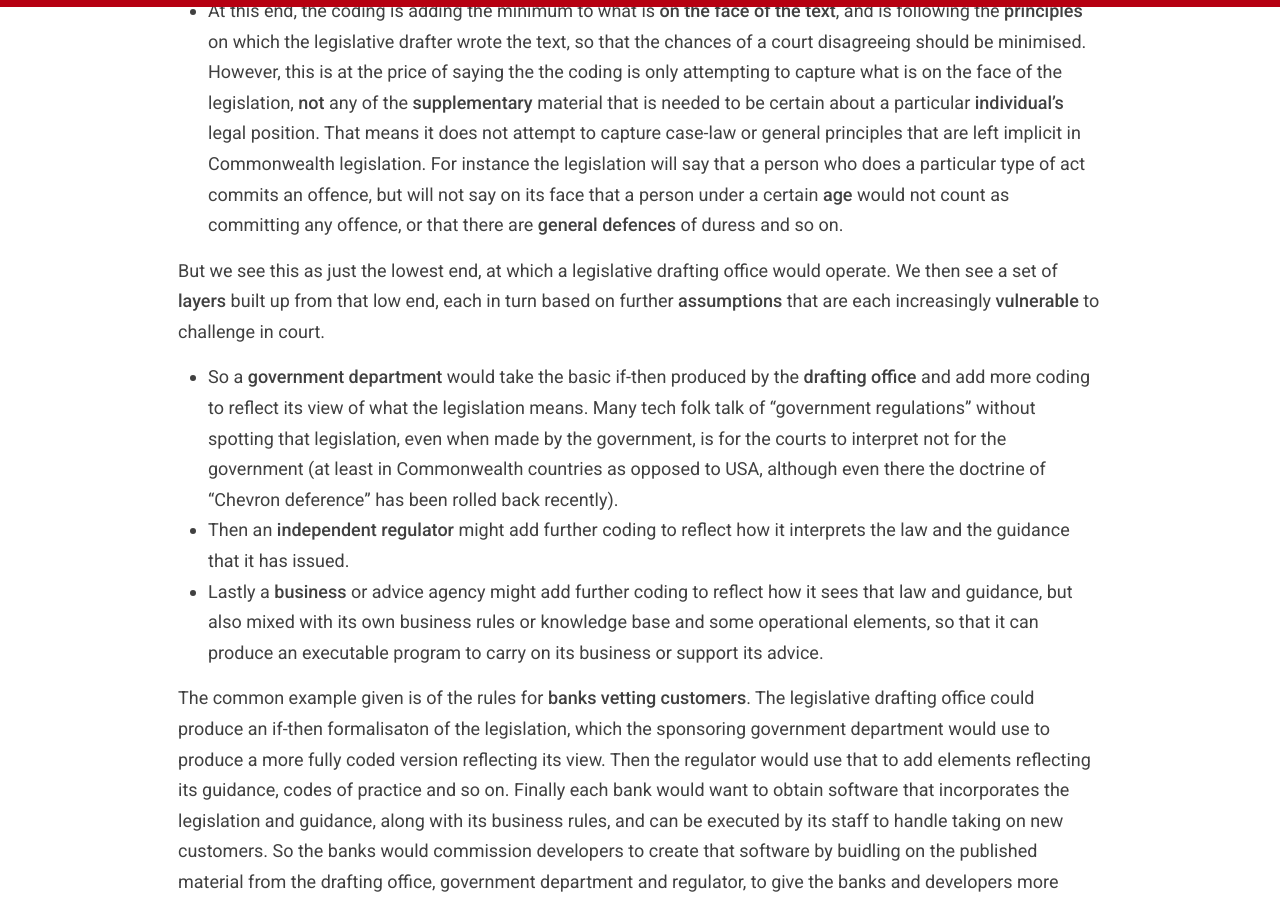
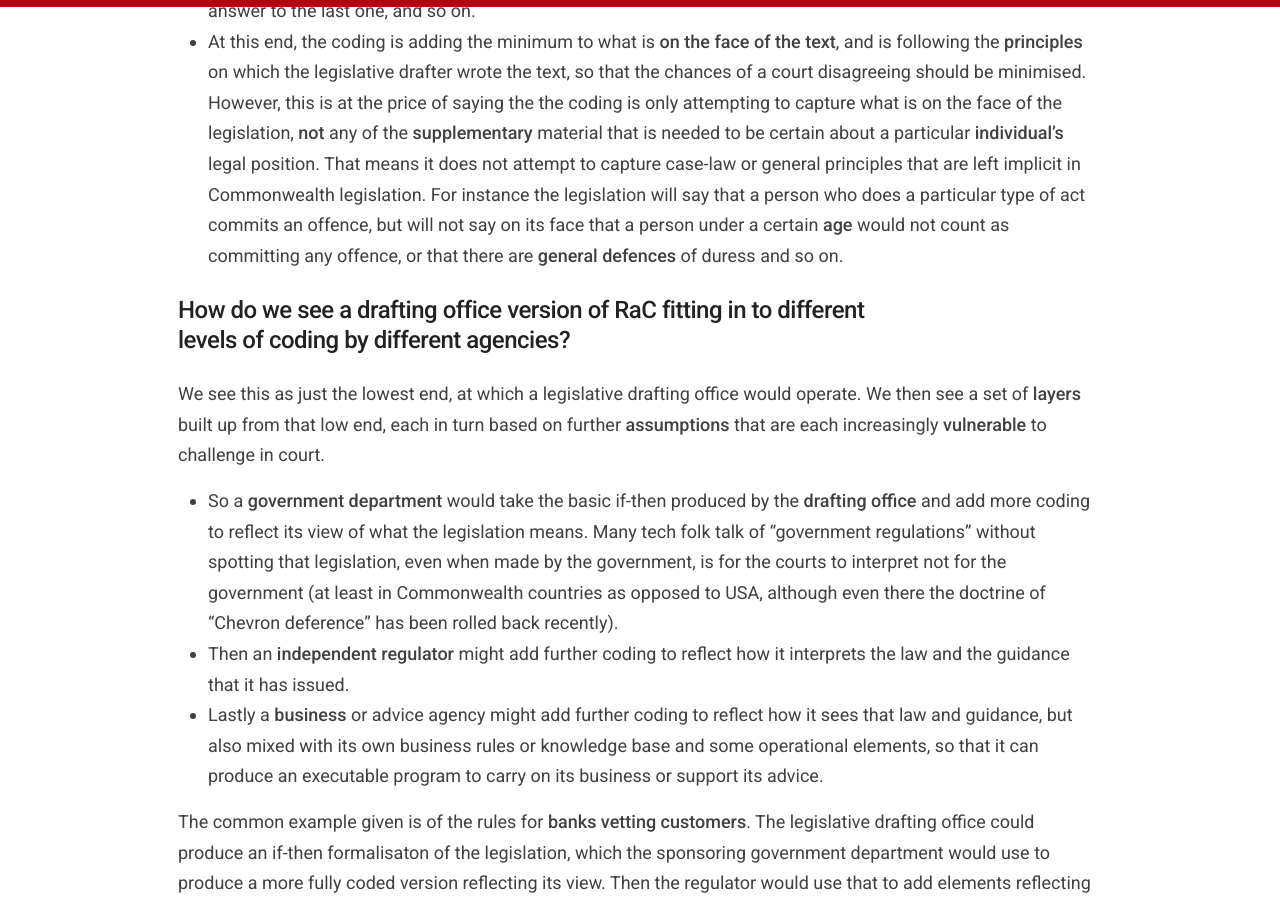
Before and after one commit to crlp-jerseyldo/crlp-jerseyldo.github.io, a Jekyll site: the page built from _pages/rulesascode.md, in a window 1280 px wide and 900 px high, scrolled down 2240 px. Built offline with Jekyll 4.4.1, drawn with Linux system fonts in a browser that asks for light colours; some of the changed text lies outside the part shown.

Commit message:
Update rulesascode.md
adding third heading

```diff
--- a/_pages/rulesascode.md
+++ b/_pages/rulesascode.md
@@ -34,7 +34,9 @@ We take a view at the **low** end of the spectrum on how much should be coded, t
 * We do **not** see the whole or main purpose as being to enable the legislation to be automatically “**executed**” to achieve compliance with it. But we do see a key element of RaC as being to enable an automated system to **guide a human decision-maker** to the right question that they need to decide in order to work out how the legislation (on its face) applies to a given set of facts, and then to the next right question, depending on the answer to the last one, and so on.
 * At this end, the coding is adding the minimum to what is **on the face of the text**, and is following the **principles** on which the legislative drafter wrote the text, so that the chances of a court disagreeing should be minimised. However, this is at the price of saying the the coding is only attempting to capture what is on the face of the legislation, **not** any of the **supplementary** material that is needed to be certain about a particular **individual’s** legal position. That means it does not attempt to capture case-law or general principles that are left implicit in Commonwealth legislation. For instance the legislation will say that a person who does a particular type of act commits an offence, but will not say on its face that a person under a certain **age** would not count as committing any offence, or that there are **general defences** of duress and so on.
 
-But we see this as just the lowest end, at which a legislative drafting office would operate. We then see a set of **layers** built up from that low end, each in turn based on further **assumptions** that are each increasingly **vulnerable** to challenge in court.
+## How do we see a drafting office version of RaC fitting in to different levels of coding by different agencies?
+
+We see this as just the lowest end, at which a legislative drafting office would operate. We then see a set of **layers** built up from that low end, each in turn based on further **assumptions** that are each increasingly **vulnerable** to challenge in court.
 * So a **government department** would take the basic if-then produced by the **drafting office** and add more coding to reflect its view of what the legislation means. Many tech folk talk of “government regulations” without spotting that legislation, even when made by the government, is for the courts to interpret not for the government (at least in Commonwealth countries as opposed to USA, although even there the doctrine of “Chevron deference” has been rolled back recently).
 * Then an **independent regulator** might add further coding to reflect how it interprets the law and the guidance that it has issued.
 * Lastly a **business** or advice agency might add further coding to reflect how it sees that law and guidance, but also mixed with its own business rules or knowledge base and some operational elements, so that it can produce an executable program to carry on its business or support its advice.
```
